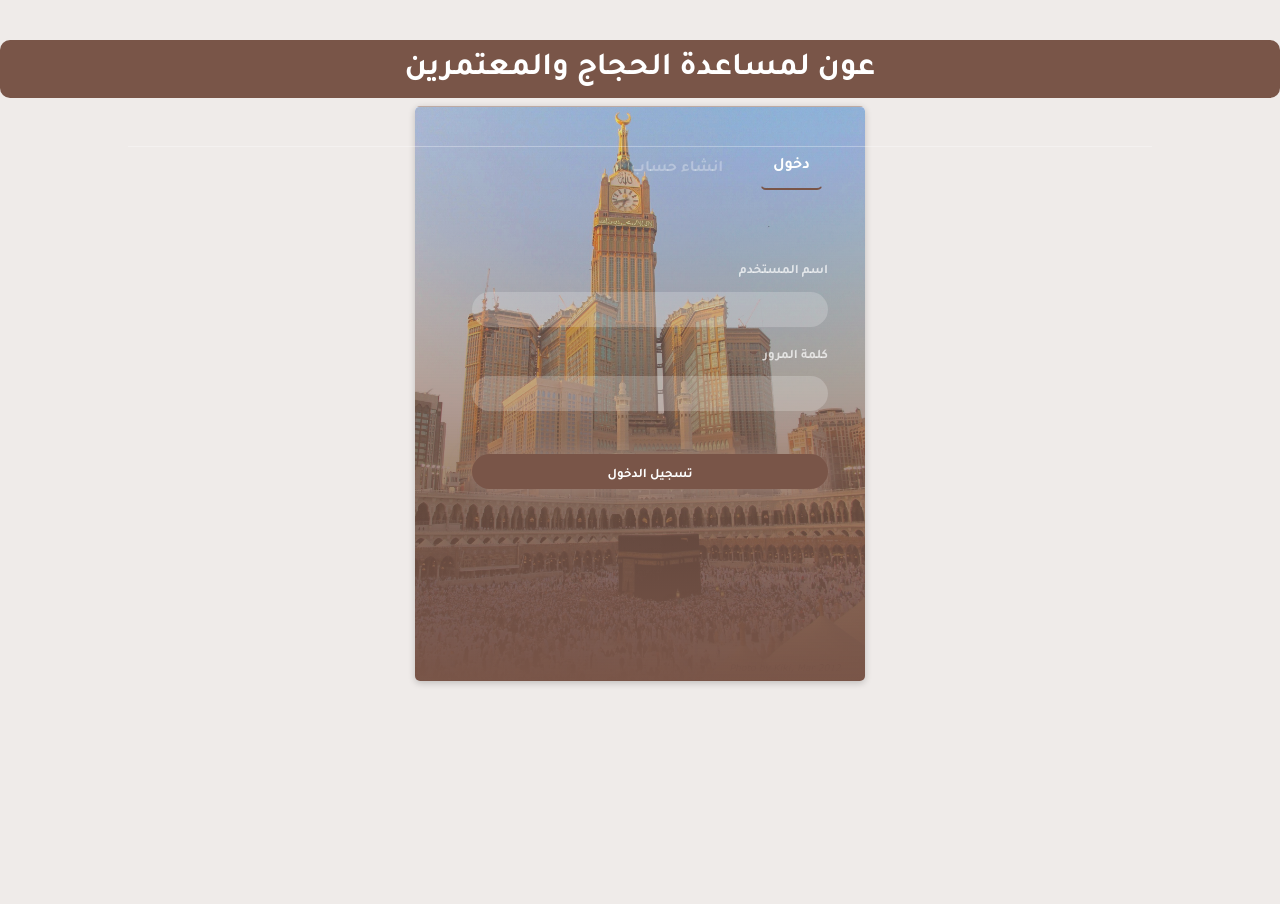
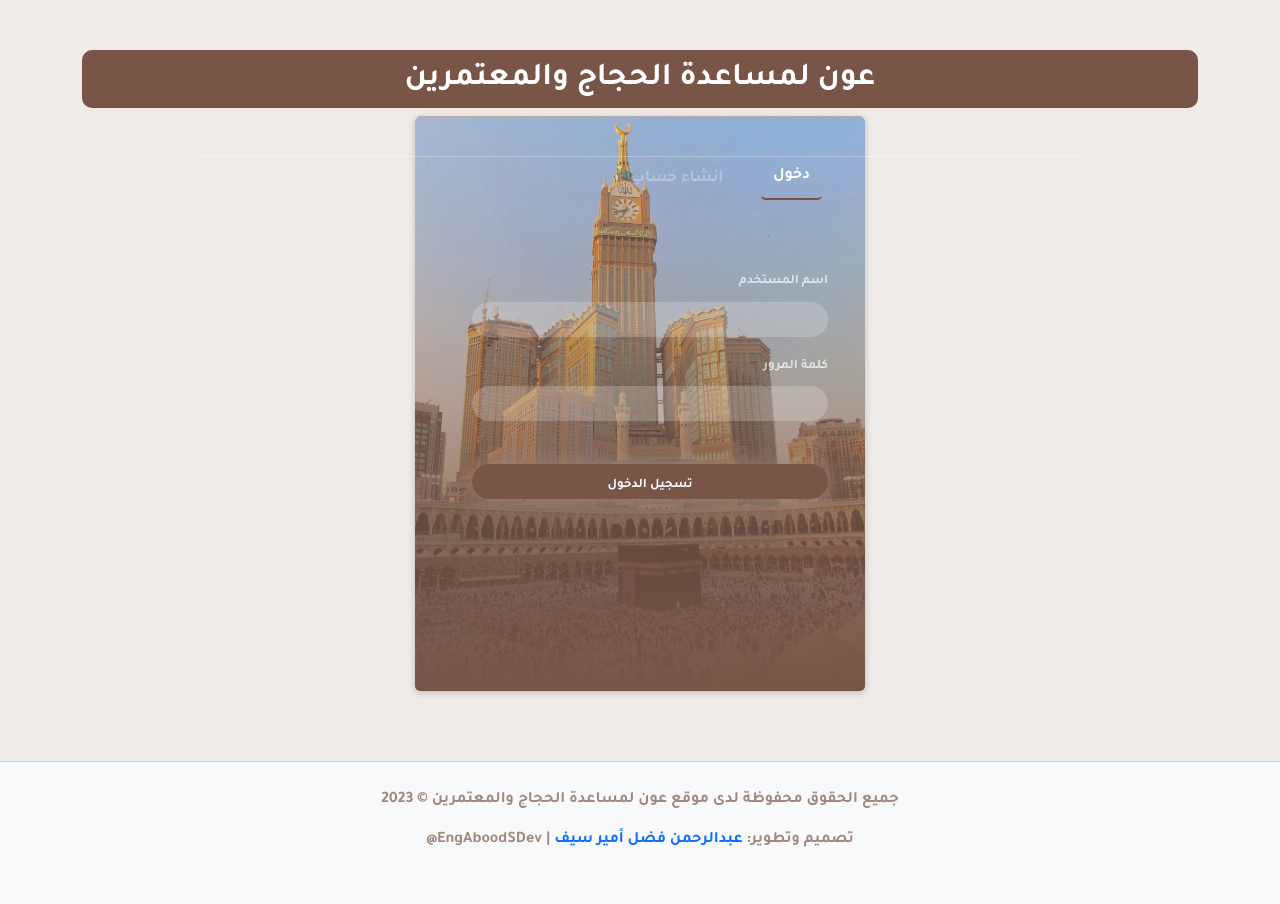
Before and after one commit to EngAboodSDev/aoun, a PHP site: page / in a window 1280 px wide. Before the commit the page ends 685 px from the top, so only its background shows below. Run offline with PHP 8.4, Linux system fonts and the light colour scheme; some libraries are stand-ins or nearby versions.

Commit message:
update footer for all pages

```diff
--- a/FAQ.php
+++ b/FAQ.php
@@ -285,6 +285,7 @@ if (!isset($_COOKIE['User_id'])) {
 	<footer class="bg-light py-3 mt-5">
 		<div class="container text-center">
 			<p>جميع الحقوق محفوظة لدى موقع عون لمساعدة الحجاج والمعتمرين &copy; 2023</p>
+			<p>تصميم وتطوير: <a href="mailto:abdulrahmanfadhl@gmail.com">عبدالرحمن فضل أمير سيف</a> | EngAboodSDev@</p>
 		</div>
 	</footer>
 	<script src="https://cdnjs.cloudflare.com/ajax/libs/jquery/3.2.1/jquery.min.js"></script>
--- a/hajj.php
+++ b/hajj.php
@@ -351,6 +351,7 @@ if (!isset($_COOKIE['User_id'])) {
 	<footer class="bg-light py-3 mt-5">
 		<div class="container text-center">
 			<p>جميع الحقوق محفوظة لدى موقع عون لمساعدة الحجاج والمعتمرين &copy; 2023</p>
+			<p>تصميم وتطوير: <a href="mailto:abdulrahmanfadhl@gmail.com">عبدالرحمن فضل أمير سيف</a> | EngAboodSDev@</p>
 		</div>
 	</footer>
 		<!--
--- a/index.php
+++ b/index.php
@@ -8,7 +8,7 @@
 include("dbcon.php");
 
 if (isset($_GET['logout'])) {
-    setcookie('User_id', null, time()- (60 * 60 * 24));
+    setcookie('User_id', null, time() - (60 * 60 * 24));
     unset($_COOKIE['User_id']);
 }
 
@@ -92,6 +92,18 @@ if (isset($_POST['newlogin'])) {
     <link rel="stylesheet" href="css/style.css">
     <link rel="stylesheet" href="https://stackpath.bootstrapcdn.com/bootstrap/4.3.1/css/bootstrap.rtl.min.css">
     <link rel="stylesheet" href="https://cdn.jsdelivr.net/gh/bbbootstrap/libraries@main/choices.min.css">
+
+    <style>
+        footer {
+            position: relative;
+            bottom: -337px;
+            width: 100%;
+            padding: 10px;
+            border-top: 1px solid #ccc;
+            z-index: 1000;
+            text-align: center;
+        }
+    </style>
 </head>
 
 <body>
@@ -101,6 +113,7 @@ if (isset($_POST['newlogin'])) {
 		* Developed by Abdulrahman Fadhl Ameer Saif
 		* @EngAboodSDev (abdulrahmanfadhl@gmail.com)
 	-->
+    <section class="container">
         <div class="container-sign">
             <h2 class="sign-header">عون لمساعدة الحجاج والمعتمرين </h2>
             <div class="frame">
@@ -111,7 +124,7 @@ if (isset($_POST['newlogin'])) {
                     </ul>
                 </nav>
                 <div ng-app ng-init="checked = false">
-                <form class="form-signin" action="#" method="post" name="form">
+                    <form class="form-signin " action="#" method="post" name="form">
 
 
                         <label for="username">اسم المستخدم </label>
@@ -164,19 +177,13 @@ if (isset($_POST['newlogin'])) {
             <div class="forgot">
             </div>
         </div>
-
-<!--
-    <a id="refresh" value="Refresh" onClick="history.go()">
-        <svg class="refreshicon" version="1.1" id="Capa_1" x="0px" y="0px" width="25px" height="25px"
-            viewBox="0 0 322.447 322.447" style="enable-background:new 0 0 322.447 322.447;" xml:space="preserve">
-            <path d="M321.832,230.327c-2.133-6.565-9.184-10.154-15.75-8.025l-16.254,5.281C299.785,206.991,305,184.347,305,161.224
-                      c0-84.089-68.41-152.5-152.5-152.5C68.411,8.724,0,77.135,0,161.224s68.411,152.5,152.5,152.5c6.903,0,12.5-5.597,12.5-12.5
-                      c0-6.902-5.597-12.5-12.5-12.5c-70.304,0-127.5-57.195-127.5-127.5c0-70.304,57.196-127.5,127.5-127.5
-                      c70.305,0,127.5,57.196,127.5,127.5c0,19.372-4.371,38.337-12.723,55.568l-5.553-17.096c-2.133-6.564-9.186-10.156-15.75-8.025
-                      c-6.566,2.134-10.16,9.186-8.027,15.751l14.74,45.368c1.715,5.283,6.615,8.642,11.885,8.642c1.279,0,2.582-0.198,3.865-0.614
-                      l45.369-14.738C320.371,243.946,323.965,236.895,321.832,230.327z" />
-        </svg>
-    </a> -->
+    </section>
+    <footer class="bg-light py-3 mt-5">
+        <div class="container text-center">
+            <p>جميع الحقوق محفوظة لدى موقع عون لمساعدة الحجاج والمعتمرين &copy; 2023</p>
+            <p>تصميم وتطوير: <a href="mailto:abdulrahmanfadhl@gmail.com">عبدالرحمن فضل أمير سيف</a> | EngAboodSDev@</p>
+        </div>
+    </footer>
     <script src="https://cdnjs.cloudflare.com/ajax/libs/jquery/3.2.1/jquery.min.js"></script>
     <script src="https://stackpath.bootstrapcdn.com/bootstrap/4.3.1/js/bootstrap.bundle.min.js"></script>
     <script src="https://cdn.jsdelivr.net/gh/bbbootstrap/libraries@main/choices.min.js"></script>
@@ -199,4 +206,5 @@ if (isset($_POST['newlogin'])) {
  * @EngAboodSDev (abdulrahmanfadhl@gmail.com)
 */
 ?>
+
 </html>
--- a/news.php
+++ b/news.php
@@ -182,6 +182,7 @@ if (!isset($_COOKIE['User_id'])) {
 	<footer class="bg-light py-3 mt-5">
 		<div class="container text-center">
 			<p>جميع الحقوق محفوظة لدى موقع عون لمساعدة الحجاج والمعتمرين &copy; 2023</p>
+			<p>تصميم وتطوير: <a href="mailto:abdulrahmanfadhl@gmail.com">عبدالرحمن فضل أمير سيف</a> | EngAboodSDev@</p>
 		</div>
 	</footer>
 	<script src="https://stackpath.bootstrapcdn.com/bootstrap/4.3.1/js/bootstrap.bundle.min.js"></script>
--- a/translate.php
+++ b/translate.php
@@ -118,6 +118,12 @@ if (!isset($_COOKIE['User_id'])) {
 
 
     </main>
+      <footer class="bg-light py-3 mt-5">
+      <div class="container text-center">
+        <p>جميع الحقوق محفوظة لدى موقع عون لمساعدة الحجاج والمعتمرين &copy; 2023</p>
+        <p>تصميم وتطوير: <a href="mailto:abdulrahmanfadhl@gmail.com">عبدالرحمن فضل أمير سيف</a> | EngAboodSDev@</p>
+      </div>
+    </footer>
     <script src="js/countries.js"></script>
     <script src="js/trans_script.js"></script>
   	<!--
--- a/umrah.php
+++ b/umrah.php
@@ -270,6 +270,7 @@ if (!isset($_COOKIE['User_id'])) {
 	<footer class="bg-light py-3 mt-5">
 		<div class="container text-center">
 			<p>جميع الحقوق محفوظة لدى موقع عون لمساعدة الحجاج والمعتمرين &copy; 2023</p>
+			<p>تصميم وتطوير: <a href="mailto:abdulrahmanfadhl@gmail.com">عبدالرحمن فضل أمير سيف</a> | EngAboodSDev@</p>
 		</div>
 	</footer>
 
--- a/volunteers.php
+++ b/volunteers.php
@@ -189,8 +189,9 @@ if (!isset($_COOKIE['User_id'])) {
         <footer class="bg-light py-3 mt-5">
             <div class="container text-center">
                 <p>جميع الحقوق محفوظة لدى موقع عون لمساعدة الحجاج والمعتمرين &copy; 2023</p>
+                <p>تصميم وتطوير: <a href="mailto:abdulrahmanfadhl@gmail.com">عبدالرحمن فضل أمير سيف</a> | EngAboodSDev@</p>
             </div>
-        </footer>
+	    </footer>
 
 
         <script src="js/script.js"></script>
```
Also changed, not shown: home.php (+5 -7 lines). Lines whose indentation alone changed are shown as unchanged.
